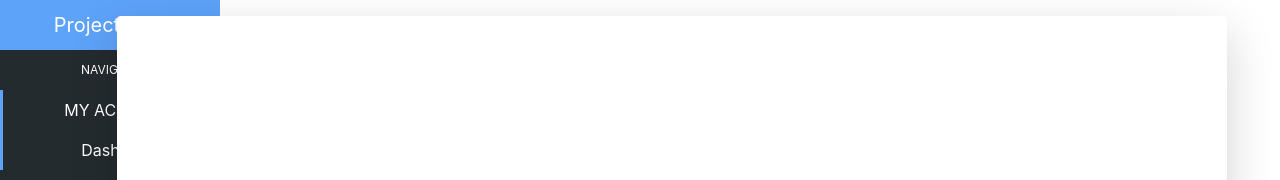
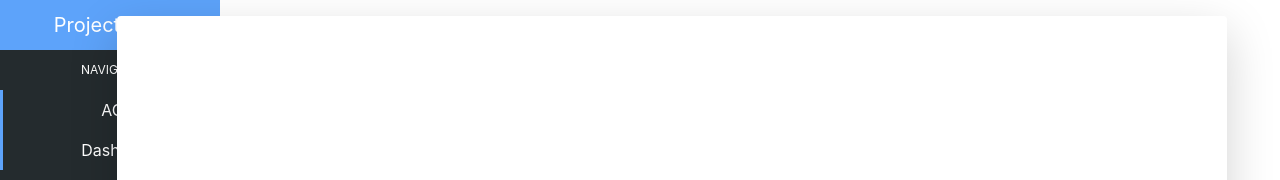
Before and after one commit to vaimehro/demo-react-app, a React (Create React App) app: page / in a window 1280 px wide. Shown: the top 180 px of the page. Built offline with nearby package versions, Linux system fonts and the light colour scheme.

Commit message:
commited

```diff
--- a/src/App.js
+++ b/src/App.js
@@ -46,9 +46,7 @@ function App() {
                         <ul className="sidebar-navigation">
                             <li className="header">Navigation</li>
                             <li>
-                                <a href="TodoList">
-                                    <i className="fa fa-home" aria-hidden="true"></i> MY ACTIVITIES
-                                </a>
+                                <Link to="/TodoList">ACT</Link>
                             </li>
                             <li>
                                 <a href="#">
```
